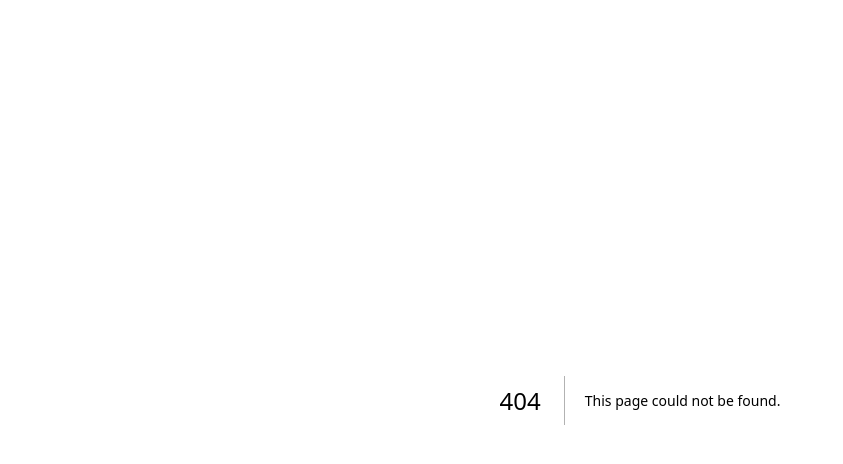
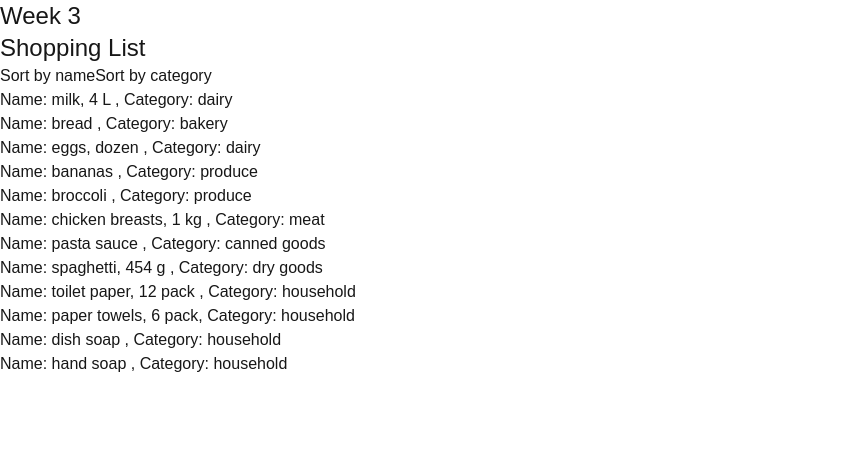
Before and after one commit to Maxwell9-9/cprg306-assignments, a Next.js app: page /week-6 in a window 1280 px wide. Before the commit this address had no page. Shown: the top 464 px of the page, without its empty margins (0-843 px from the left). Built offline with nearby package versions, Linux system fonts and the light colour scheme.

Commit message:
Add the week 6 files

```diff
--- a/app/page.js
+++ b/app/page.js
@@ -9,6 +9,7 @@ export default function Home() {
       <p><Link href="week-3">Week 3</Link></p>
       <p><Link href="week-4">Week 4</Link></p>
       <p><Link href="week-5">Week 5</Link></p>
+      <p><Link href="week-6">Week 6</Link></p>
     </main>
   );
 }
--- /dev/null
+++ b/app/week-6/item-list.js
@@ -0,0 +1,50 @@
+"use client"
+
+import { useState } from "react";
+import Item from "./item";
+import data from "./item.json";
+export default function ItemList() {
+    const [sortBy, setSortBy] = useState("name");
+
+    const compareByName = function(a, b) {
+            if (a.name > b.name) {
+                return 1;
+            } else if (a.name < b.name) {
+                return -1;
+            } else {
+                return 0;
+            }
+    }
+    const compareByCategory = function(a, b) {
+            if (a.category > b.category) {
+                return 1;
+            } else if (a.category < b.category) {
+                return -1;
+            } else {
+                return 0;
+            }
+    }
+
+    const sortItems = function() {
+        console.log("sorting");
+        switch (sortBy) {
+            case "name": setSortBy(data.sort(compareByName)); break;
+            case "category": setSortBy(data.sort(compareByCategory)); break;
+        }
+    }
+
+
+
+    return (
+        <div>
+            <button onClick={() => { setSortBy("name"); sortItems(); }}>Sort by name</button>
+            <button onClick={() => { setSortBy("category"); sortItems(); }}>Sort by category</button>
+            <ul>
+                {data.map((item, index) => (
+                    <li key={index}>Name: {item.name}, Category: {item.category}</li>
+                ))}
+            </ul>
+        </div>
+
+    )
+}
--- /dev/null
+++ b/app/week-6/item.js
@@ -0,0 +1,13 @@
+export default function Item({ item }) {
+  return (
+    <li className="flex justify-between items-center p-4 hover:bg-gray-50">
+      <div>
+        <p className="text-lg font-semibold text-gray-800">{item.name}</p>
+        <p className="text-sm text-gray-500">Category: {item.category}</p>
+      </div>
+      <span className="text-sm font-medium text-blue-600">
+        Qty: {item.quantity}
+      </span>
+    </li>
+  );
+}
--- /dev/null
+++ b/app/week-6/item.json
@@ -0,0 +1,74 @@
+[
+  {
+    "id": "1h2GJKH12gkHG31h1H",
+    "name": "milk, 4 L ",
+    "quantity": 1,
+    "category": "dairy"
+  },
+  {
+    "id": "2KJH3k2j3H1k2J3K1H",
+    "name": "bread ",
+    "quantity": 2,
+    "category": "bakery"
+  },
+  {
+    "id": "3h2KJH3k2j3H1k2J3",
+    "name": "eggs, dozen ",
+    "quantity": 2,
+    "category": "dairy"
+  },
+  {
+    "id": "4k2J3K1H2GJKH12gk",
+    "name": "bananas ",
+    "quantity": 6,
+    "category": "produce"
+  },
+  {
+    "id": "5H1h1H2KJH3k2j3H",
+    "name": "broccoli ",
+    "quantity": 3,
+    "category": "produce"
+  },
+  {
+    "id": "6H1k2J3K1H2GJKH1",
+    "name": "chicken breasts, 1 kg ",
+    "quantity": 1,
+    "category": "meat"
+  },
+  {
+    "id": "7gkHG31h1H2KJH3k",
+    "name": "pasta sauce ",
+    "quantity": 3,
+    "category": "canned goods"
+  },
+  {
+    "id": "8j3H1k2J3K1H2GJK",
+    "name": "spaghetti, 454 g ",
+    "quantity": 2,
+    "category": "dry goods"
+  },
+  {
+    "id": "9H12gkHG31h1H2KJ",
+    "name": "toilet paper, 12 pack ",
+    "quantity": 1,
+    "category": "household"
+  },
+  {
+    "id": "10H3k2j3H1k2J3K1",
+    "name": "paper towels, 6 pack",
+    "quantity": 1,
+    "category": "household"
+  },
+  {
+    "id": "11k2J3K1H2GJKH12",
+    "name": "dish soap ",
+    "quantity": 1,
+    "category": "household"
+  },
+  {
+    "id": "12GJKH12gkHG31h1",
+    "name": "hand soap ",
+    "quantity": 4,
+    "category": "household"
+  }
+]
--- /dev/null
+++ b/app/week-6/page.js
@@ -0,0 +1,13 @@
+import ItemList from "./item-list";
+
+export default function Page() {
+  return (
+    <div>
+      <h1 className="text-2xl">Week 3</h1>
+      <h1 className="text-2xl">Shopping List</h1>
+      <ul>
+        <ItemList />
+      </ul>
+    </div>
+  );
+}
```
